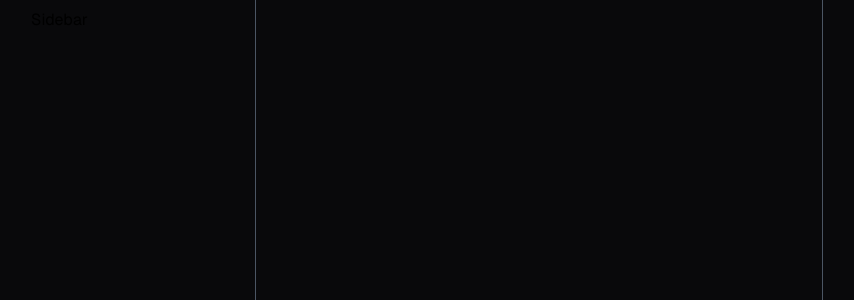
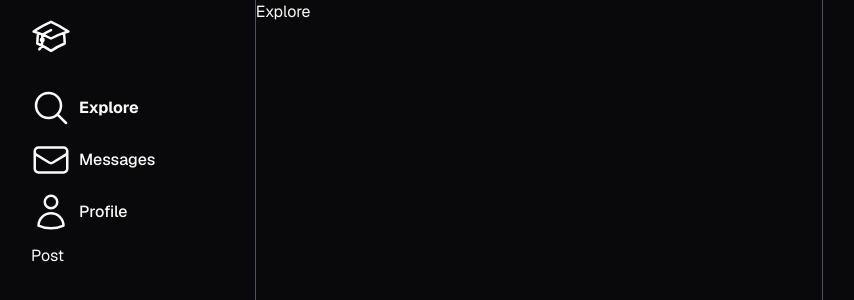
Before and after one commit to faca69/twitter-clone, a Next.js app: page /explore in a window 1280 px wide. Before the commit this address had no page. Shown: the top 300 px of the page, without its empty margins (217-1071 px from the left). Built offline with nearby package versions, Linux system fonts and the light colour scheme.

Commit message:
sideabr done

```diff
--- /dev/null
+++ b/src/app/[username]/page.tsx
@@ -0,0 +1,9 @@
+import React from "react";
+
+type ProfileProps = {
+  params: { username: string };
+};
+
+export default function Profile({ params: { username } }: ProfileProps) {
+  return <div>Profile {username}</div>;
+}
--- /dev/null
+++ b/src/app/explore/page.tsx
@@ -0,0 +1,3 @@
+export default function Explore() {
+  return <div>Explore</div>;
+}
--- /dev/null
+++ b/src/app/messages/page.tsx
@@ -0,0 +1,3 @@
+export default function Messages() {
+  return <div>Messages</div>;
+}
--- a/src/components/Sidebar.tsx
+++ b/src/components/Sidebar.tsx
@@ -1,3 +1,75 @@
+"use client";
+
+import { cn } from "@/lib/utils";
+import {
+  AcademicCapIcon,
+  EnvelopeIcon,
+  MagnifyingGlassIcon,
+  UserIcon,
+} from "@heroicons/react/24/outline";
+
+import {
+  EnvelopeIcon as EnvelopeIconSolid,
+  UserIcon as UserIconSolid,
+} from "@heroicons/react/24/solid";
+
+import Link from "next/link";
+import { usePathname } from "next/navigation";
+
 export default function Sidebar() {
-  return <div>Sidebar</div>;
+  const pathname = usePathname();
+  return (
+    <ol className="flex flex-col gap-3 py-2 h-full">
+      <li>
+        <Link href="/" className="flex items-center gap-2">
+          <AcademicCapIcon className="size-10 mb-5" />
+        </Link>
+      </li>
+      <li>
+        <Link
+          href="/explore"
+          className={cn(
+            "flex items-center gap-2 font-medium",
+            pathname === "/explore" ? "font-bold" : "font-medium"
+          )}
+        >
+          <MagnifyingGlassIcon className="size-10" />
+          Explore
+        </Link>
+      </li>
+      <li>
+        <Link
+          href="/messages"
+          className={cn(
+            "flex items-center gap-2",
+            pathname === "/messages" ? "font-bold" : "font-medium"
+          )}
+        >
+          {pathname === "/messages" ? (
+            <EnvelopeIconSolid className="size-10" />
+          ) : (
+            <EnvelopeIcon className="size-10" />
+          )}
+          Messages
+        </Link>
+      </li>
+      <li>
+        <Link
+          href="/profile"
+          className={cn(
+            "flex items-center gap-2 font-medium",
+            pathname === "/profile" ? "font-bold" : "font-medium"
+          )}
+        >
+          {pathname === "/profile" ? (
+            <UserIconSolid className="size-10" />
+          ) : (
+            <UserIcon className="size-10" />
+          )}
+          Profile
+        </Link>
+      </li>
+      <li>Post</li>
+    </ol>
+  );
 }
```
